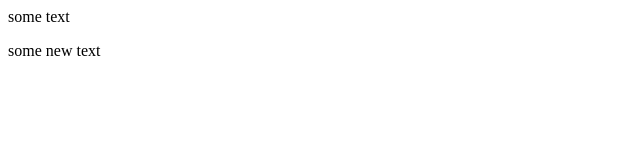
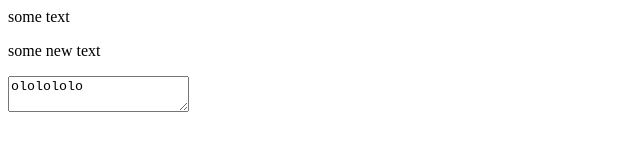
Before and after one commit to Ominous48/site, a plain HTML site: page index.html in a window 1280 px wide. Shown: the whole page, without its empty margins (0-640 px from the left). Drawn offline with Linux system fonts and the light colour scheme.

Commit message:
third commit

```diff
--- a/index.html
+++ b/index.html
@@ -1,2 +1,3 @@
 <p>some text</p>
 <p>some new text</p>
+<textarea>ololololo</textarea>
```
